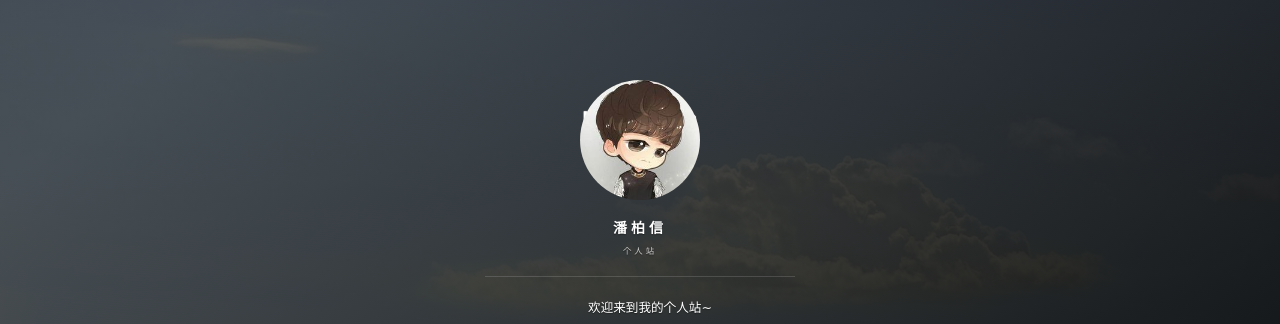
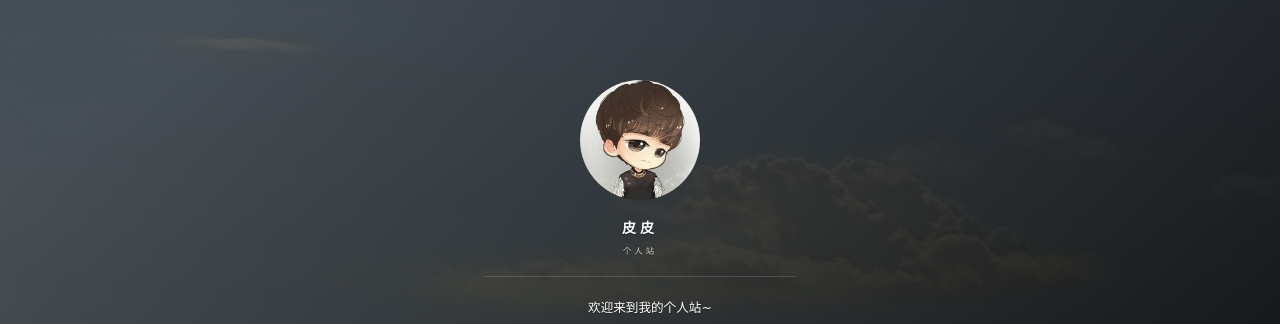
Before and after one commit to happypeapea/happypeapea, a Jekyll site: the page built from index.html, in a window 1280 px wide. Shown: the part 208-532 px from the top of the page. Built offline with Jekyll 4.4.1, drawn with Linux system fonts in a browser that asks for light colours; nearby versions of some CDN libraries; the list of posts is cut into pages by our own code; comment, search, counter and statistics services are not loaded; some of the changed text lies outside the part shown.

Commit message:
Update _config.yml

```diff
--- a/_config.yml
+++ b/_config.yml
@@ -1,28 +1,28 @@
 # Basic
-title: 潘柏信
+title: 皮皮
 subtitle: 个人站
 description: 欢迎来到我的个人站~
 # 头像里面的标题
-avatarTitle: leopardpan
+avatarTitle: peapea
 # 头像里面的描述
-avatarDesc: iOS / 机器学习
-url: "http://baixin.io"
+avatarDesc: Reading/ Thinking
+url: "http:/happypeapea.io"
 
 # Comment
 comment:
-    disqus: leopard
+    disqus: peapea
     # gitment: xxx // 需要修改 comments.html中的client_id和client_secret
     # uyan: 2143225  # 有言id,登录有言官网申请
 
 # Social
 social:
-    weibo: 5366874726
-    github: leopardpan
-    # zhihu: panpanleopard
+    weibo: happypeapea
+    github:
+    # zhihu:
     # juejin: xxx
-    jianshu: 2ada30d8d0f7
+    jianshu:
     # twitter:
-    mail: leopardpan@icloud.com
+    mail: happypeapea@hotmail.com
 
 
 # 百度统计
```
